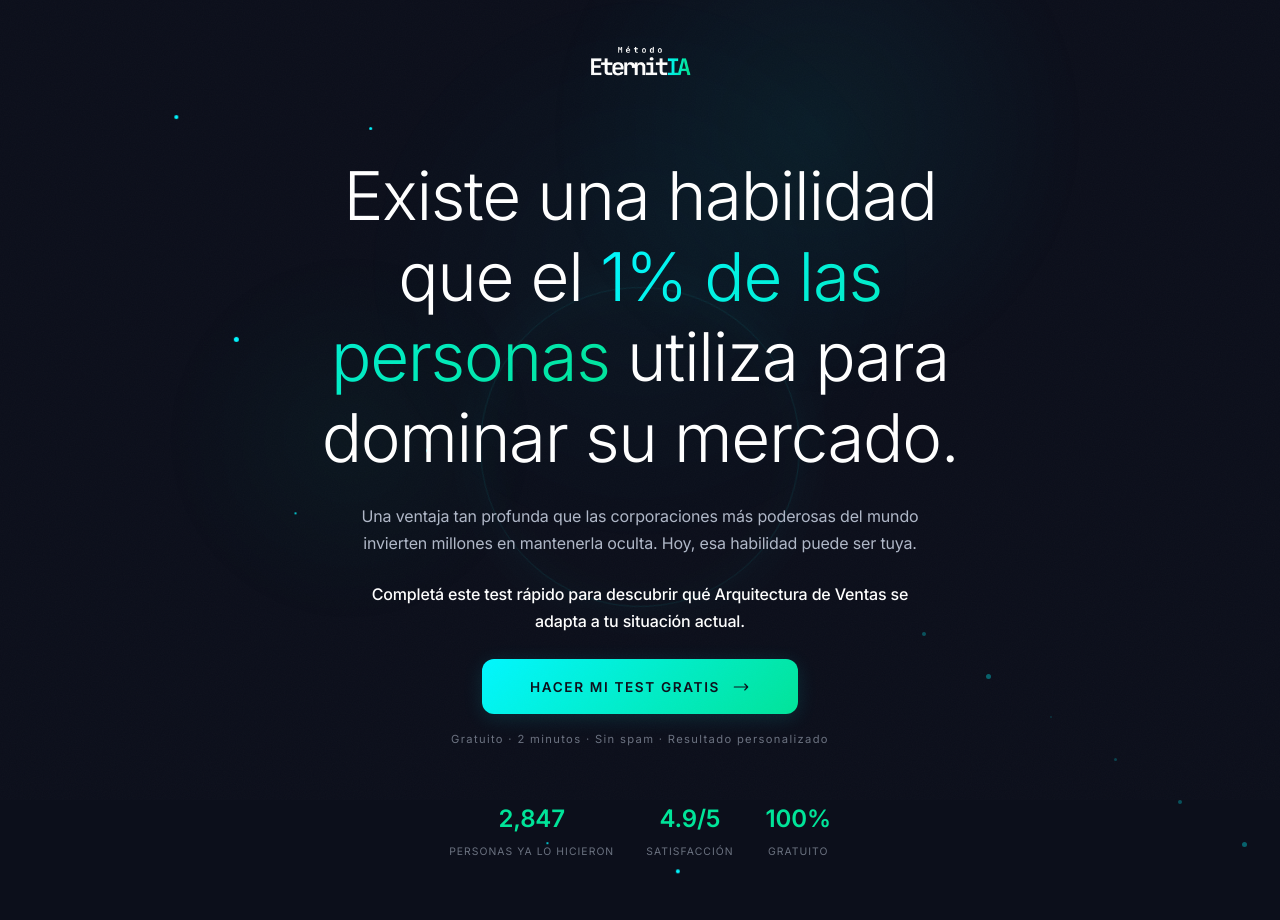
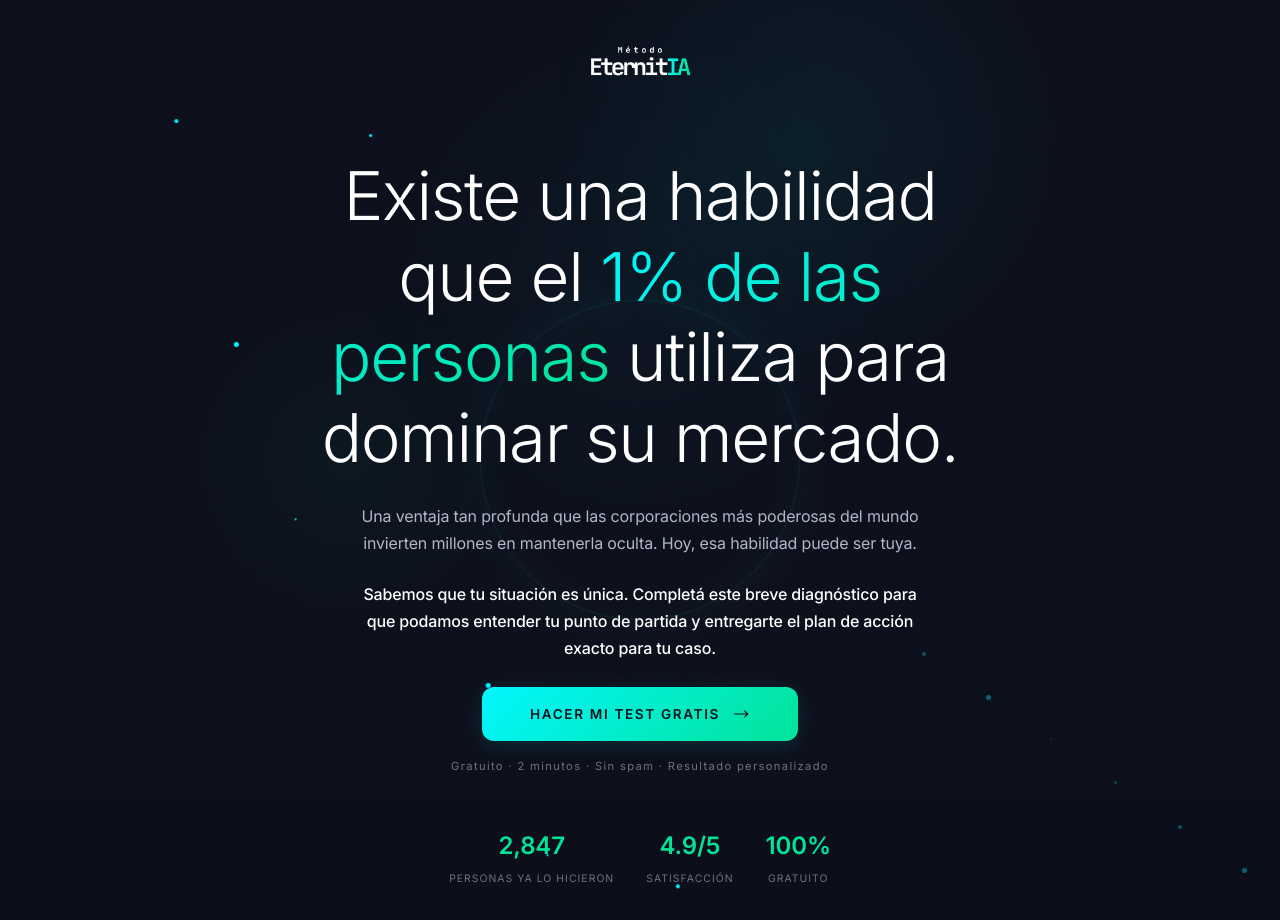
Before and after one commit to martinoariasc/metodoeternitia, a React (Vite) app: page / in a window 1280 px wide. Before the commit the page ends 893 px from the top, so only its background shows below. Built offline with nearby package versions, Linux system fonts and the light colour scheme.

Commit message:
Refine hero subtitle to target user empathy

```diff
--- a/src/App.jsx
+++ b/src/App.jsx
@@ -323,7 +323,7 @@ function HeroSection({ onStart }) {
         </p>
 
         <p className="fade-in-up fade-in-up-delay-2 hero-subtitle" style={{ fontWeight: 500, color: 'var(--text-primary)' }}>
-          Completá este test rápido para descubrir qué Arquitectura de Ventas se adapta a tu situación actual.
+          Sabemos que tu situación es única. Completá este breve diagnóstico para que podamos entender tu punto de partida y entregarte el plan de acción exacto para tu caso.
         </p>
 
         <div className="fade-in-up fade-in-up-delay-3">
```
